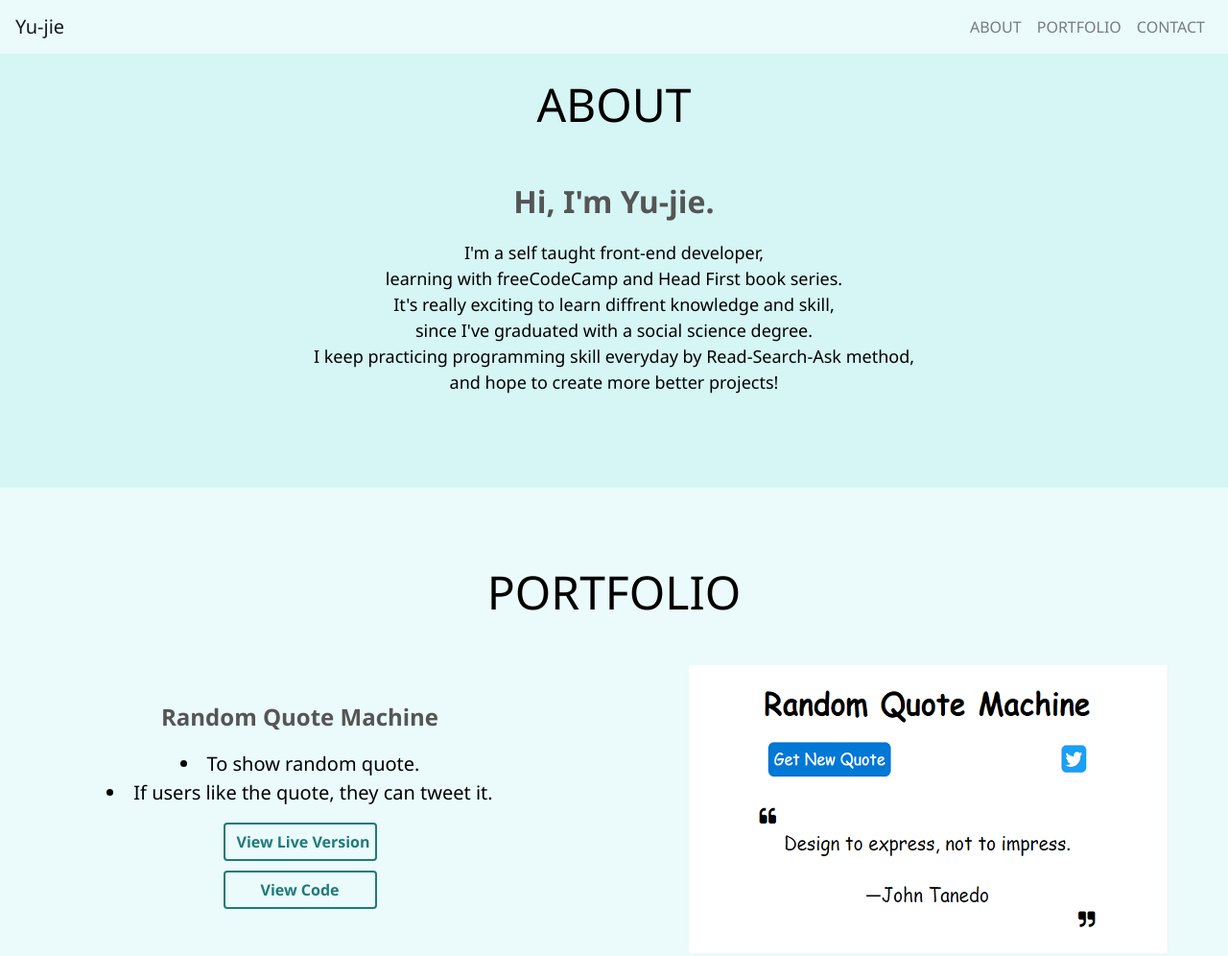
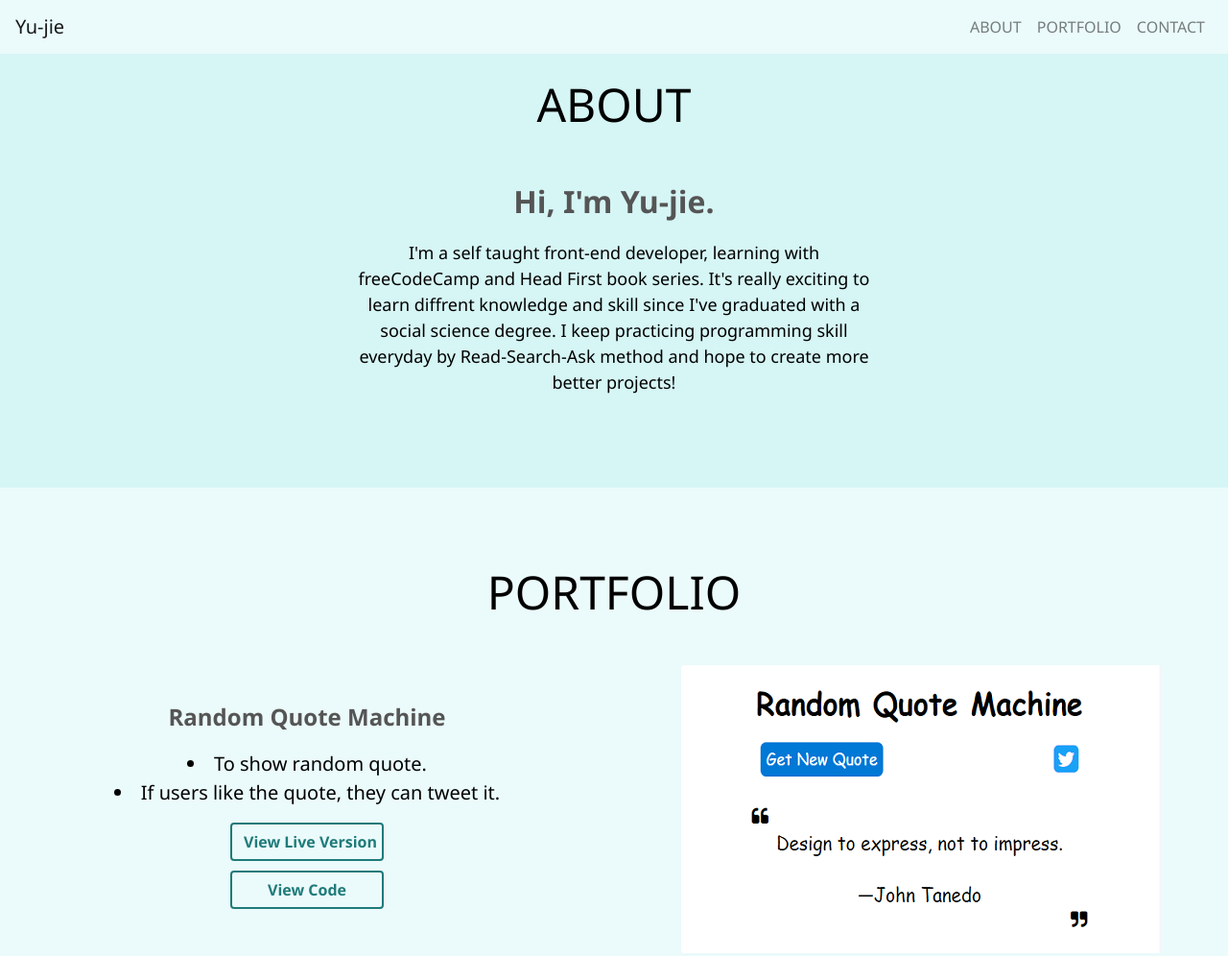
Before and after one commit to pocoapocochen/pocoapocochen.github.io, a plain HTML site: page index.html in a window 1280 px wide. Shown: the top 996 px of the page at 96% size. Drawn offline with nearby package versions, Linux system fonts and the light colour scheme.

Commit message:
update all

```diff
--- a/css/portfolio_style.css
+++ b/css/portfolio_style.css
@@ -1,13 +1,16 @@
 /*common layout related*/
 
-html, body, .container-fluid {
+html, body, .container-fluid, .row {
   margin: 0;
   padding: 0;
-  background: #ebfafa;
 }
 
 #about, #portfolio, #contact {
   padding: 5rem 0;
+}
+
+#myintro, #myintrotext, #mymessage, .portfolio_content, .portfolio_img {
+  padding: 0 1.875rem;
 }
 
 #about, #contact {
@@ -18,23 +21,15 @@ nav, #portfolio, #footer {
   background: #ebfafa;
 }
 
-.col-md-12 { /* #myintro, #mymessage */
-  padding: 0 1.875rem;
-}
-
 
 /*portfolio*/
 #portfolio .row {
   height: 100%; /* to set .col-md-6 vertical align*/
-  margin-bottom: 2.5rem;
+  margin-bottom: 3.125rem;
 }
 
-.col-md-6 { /* .portfolio_content, .portfolio_img */
+.col-md-6 {
   margin: auto; /* to set .col-md-6 vertical align*/
-}
-
-.portfolio_content, .portfolio_img {
-  padding: 0 1.875rem;
 }
 
 .text {
@@ -130,7 +125,6 @@ h1 {
   padding-bottom: 2.5rem;
 }
 
-
 #myintro {
   font-size: 2rem;
 }
--- a/index.html
+++ b/index.html
@@ -66,16 +66,16 @@
             <!--
             <img src="" class="rounded-circle" alt="My picture">
             -->
+          </div>
+        </div>
+        <div class="row">
+          <div class="col-md-3"></div>
+          <div class="col-md-6">
             <p id="myintrotext">
-          I'm a self taught front-end developer,<br>
-          learning with freeCodeCamp and Head First book series.<br>
-          It's really exciting to learn diffrent knowledge and skill,<br>
-          since I've graduated with a social science degree.<br>
-          I keep practicing programming skill everyday by Read-Search-Ask method,<br>
-          and hope to create more better projects!
-
+            I'm a self taught front-end developer, learning with freeCodeCamp and Head First book series. It's really exciting to learn diffrent knowledge and skill since I've graduated with a social science degree. I keep practicing programming skill everyday by Read-Search-Ask method and hope to create more better projects!
             </p>
           </div>
+          <div class="col-md-3"></div>
         </div>
 
       </section>
```
Also changed, not shown: img/twitchtv_list.png. Lines whose indentation alone changed are shown as unchanged.
